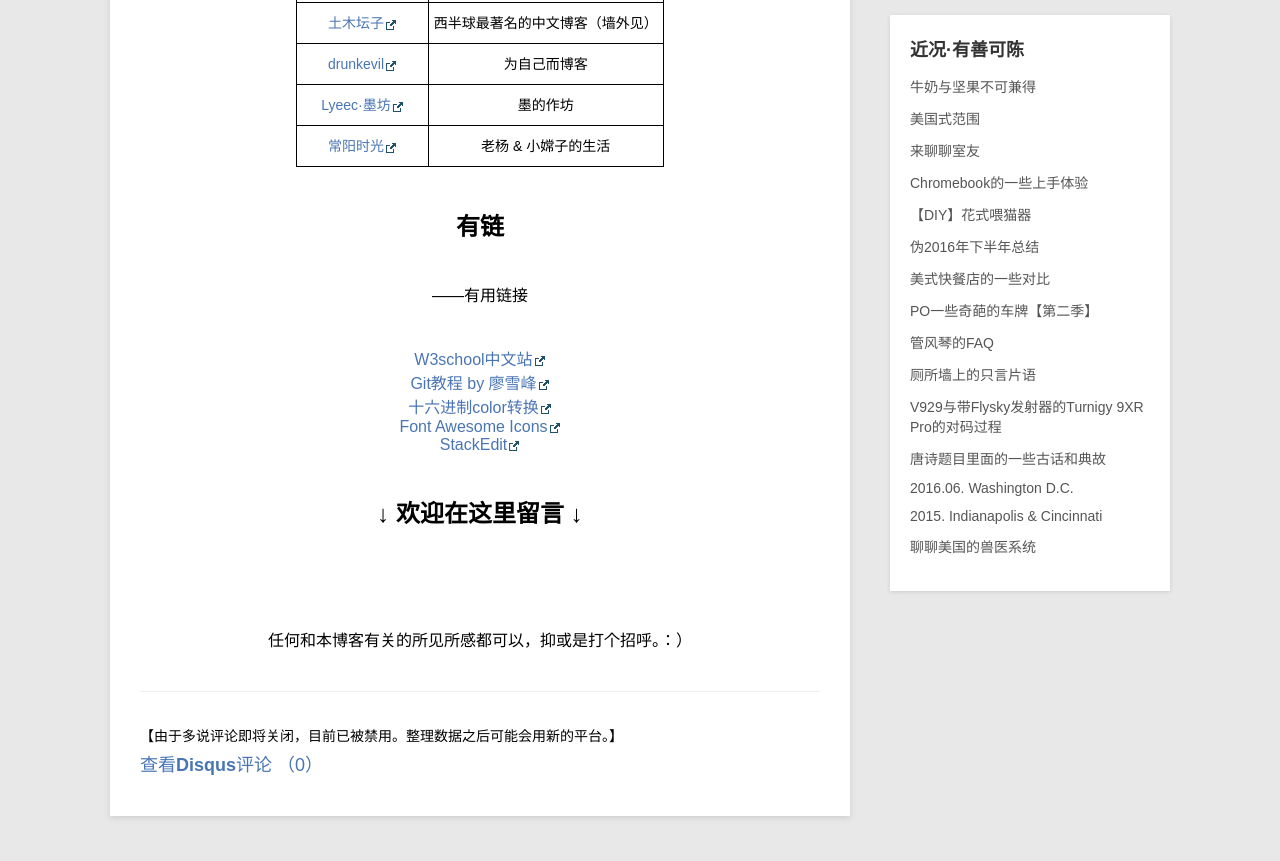
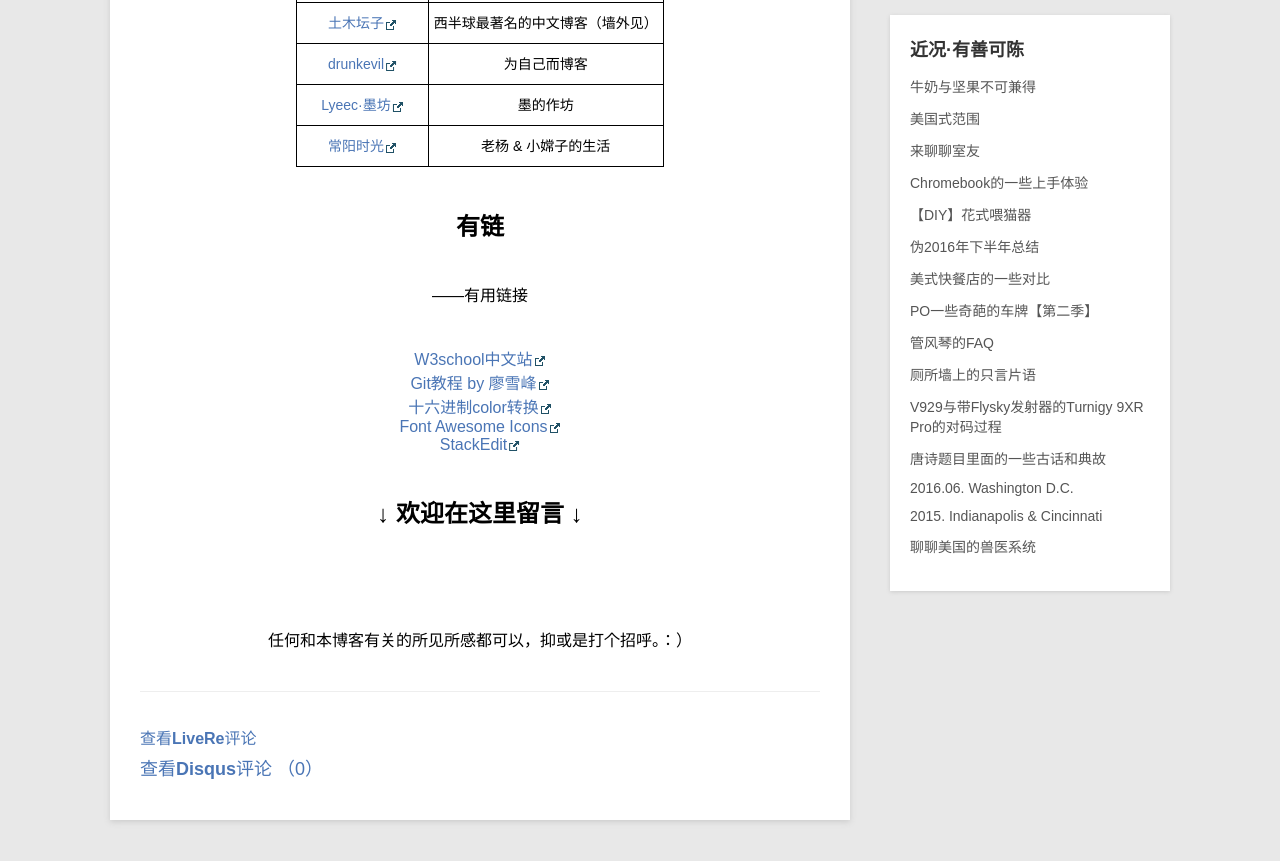
Before and after one commit to LanternD/lanternd.github.io, a Jekyll site: the page built from guestbook.html, in a window 1280 px wide and 900 px high, scrolled down 624 px. Shown: the top 861 px of the window. Built offline with Jekyll 4.4.1, drawn with Linux system fonts in a browser that asks for light colours; comment, search, counter and statistics services are not loaded; part of the change alters nothing that is shown.

Commit message:
New comment system test

```diff
--- a/_includes/comment.html
+++ b/_includes/comment.html
@@ -1,24 +1,30 @@
-<!-- 多说的js代码 Start -->
-<script>var duoshuoQuery = {short_name:"{{ site.duoshuo.shortname }}"};</script>
-<script src="http://static.duoshuo.com/embed.js"></script>
+<!-- LiveRe的js代码 Start -->
 
 <script type="text/javascript">
-function toggleDuoshuoComments(container){
+function toggleLiveReComments(container){
     if(jQuery(container).has("div").length>0){
         jQuery(container).empty();
         return;
     }
-    var el = document.createElement('div');//该div不需要设置class="ds-thread"
-    el.setAttribute('data-thread-key', '{{page.id | remove:'/'}}');//必选参数
-    el.setAttribute('data-title', '{{page.title}}');//必选参数
-    el.setAttribute('data-url', 'http://dlyang.me{{page.url}}');//必选参数
-    el.setAttribute('data-author-key', 'LanternD');//可选参数
-    DUOSHUO.EmbedThread(el);
-    jQuery(container).append(el);
+
+	<div >
+    (function(d, s) {
+
+	      	var j, e = d.getElementsByTagName(s)[0];
+
+	        if (typeof LivereTower === 'function') { return; }
+
+	        j = d.createElement(s);
+	        j.src = 'https://cdn-city.livere.com/js/embed.dist.js';
+	        j.async = true;
+
+	        e.parentNode.insertBefore(j, e);
+	    })(document, 'script');
 }
 </script>
-<!-- 多说的js代码 End-->
+<!-- LiveRe的js代码 End-->
 <!-- 如果其中一个不用的可以自己注释掉，以提高访问速度，记得把里面的变量名给改了。 -->
+
 <!-- Disqus的js代码 Start-->
 
 <script type="text/javascript">
@@ -54,13 +60,13 @@ function toggleDisqusComments(container){
     }());
 </script>
 
-<noscript>Please enable JavaScript to view the <a href="http://disqus.com/?ref_noscript">comments powered by Disqus.</a></noscript>
+<noscript>Please enable JavaScript to view the <a href="https://disqus.com/?ref_noscript">comments powered by Disqus.</a></noscript>
 <!-- Disqus的js代码 End-->
 
 <!-- 以下是评论框架，放置在评论需要展示的地方 -->
 
 <br>
-<div id="duoshuo_container">
+<div id="lv-container" data-id="city" data-uid="MTAyMC8yODcxNi81Mjg3">
     <!-- <div>
     	<a href="#comment-duoshuo" class="comment" onclick="toggleDuoshuoComments('#comment-box-duoshuo');">
     		查看<strong>多说</strong>评论
@@ -68,15 +74,24 @@ function toggleDisqusComments(container){
     </div>
 
     <div id="comment-box-duoshuo" ></div> -->
-    【由于多说评论即将关闭，目前已被禁用。整理数据之后可能会用新的平台。】
+    <!-- LiveRe City install code -->
+
+    <div>
+    	<a href="#comment-livere" class="comment" onclick="toggleDuoshuoComments('#comment-box-livere');">
+    		查看<strong>LiveRe</strong>评论
+    	</a>
+    </div>
+
+
 </div>
+	<!-- completed City install code -->
 
 <div id="disqus_container">
     <div style="margin-bottom:20px" class="right"></div>
 
         <a href="#comment-disqus" class="comment" onclick="toggleDisqusComments('#disqus_thread');">
             查看<strong>Disqus</strong>评论
-        </a><span class="comment-count">（<a href="http://dlyang.me{{page.url}}#disqus_thread" style="font-size:18px;">0</a>）</span>
+        </a><span class="comment-count">（<a href="https://dlyang.me{{page.url}}#disqus_thread" style="font-size:18px;">0</a>）</span>
 
     <div id="disqus_thread"></div>
 </div>
```
